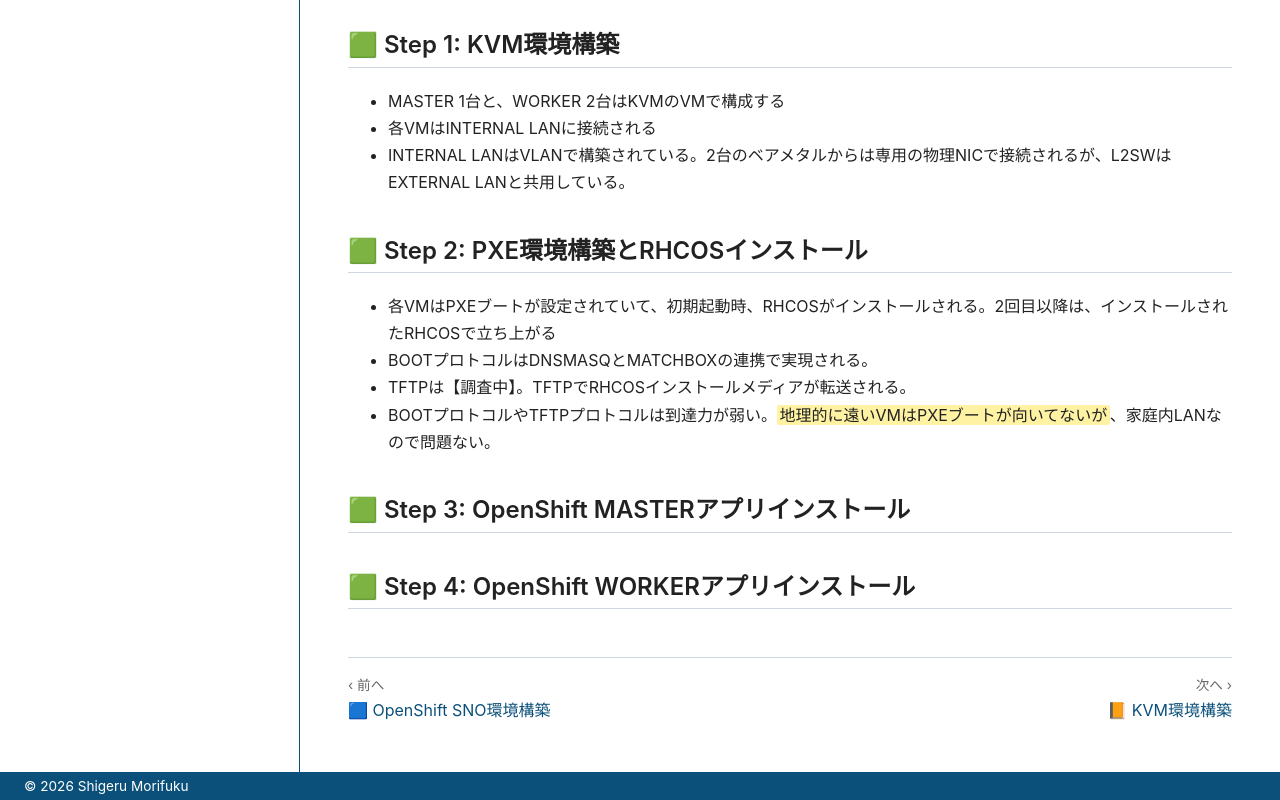
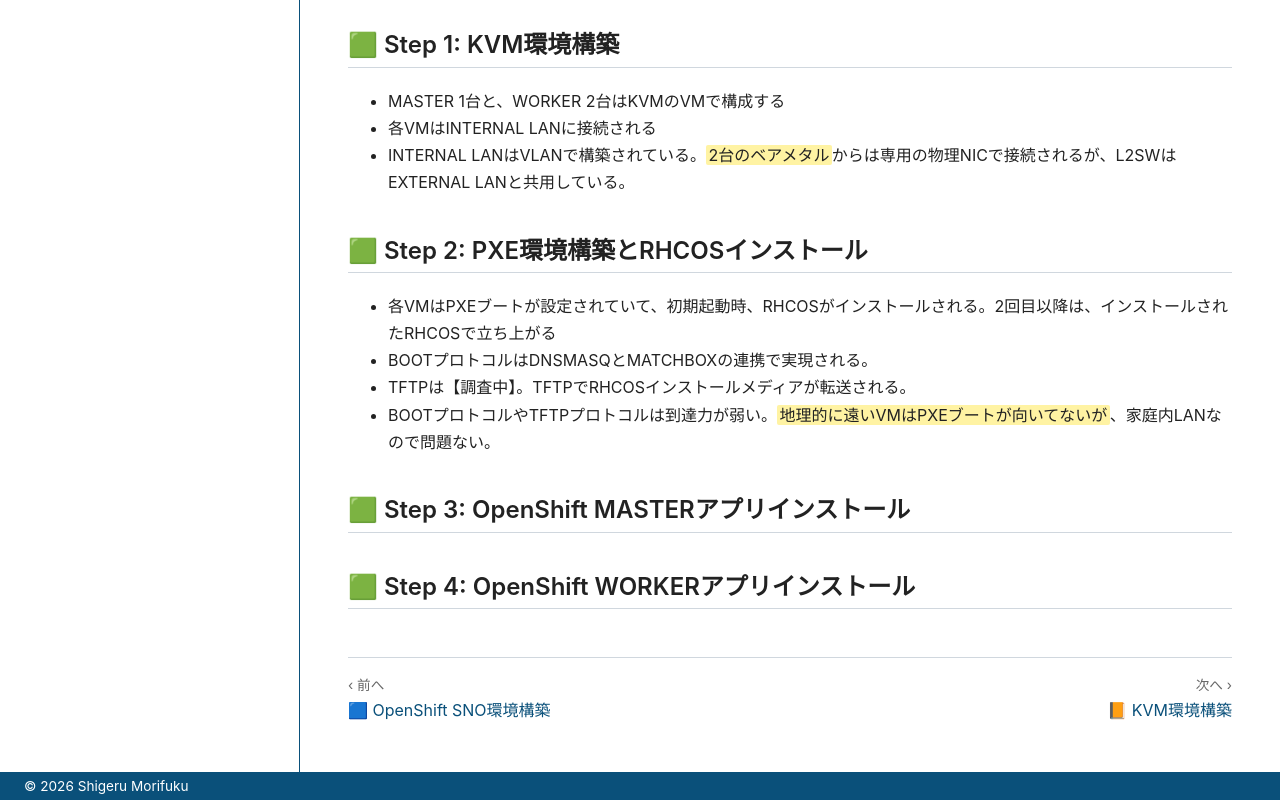
Before and after one commit to morifuku/Wiki, a plain HTML site: page docs/5Gデモ構築/OpenShift環境構築/00 📙 概要.html in a window 1280 px wide. Shown: the part 924-1724 px from the top of the page. Drawn offline with Linux system fonts and the light colour scheme.

Commit message:
update from pc25

```diff
--- a/docs/5Gデモ構築/OpenShift環境構築/00 📙 概要.html
+++ b/docs/5Gデモ構築/OpenShift環境構築/00 📙 概要.html
@@ -114,7 +114,7 @@
 <ul class="simple">
 <li><p>MASTER 1台と、WORKER 2台はKVMのVMで構成する</p></li>
 <li><p>各VMはINTERNAL LANに接続される</p></li>
-<li><p>INTERNAL LANはVLANで構築されている。2台のベアメタルからは専用の物理NICで接続されるが、L2SWはEXTERNAL LANと共用している。</p></li>
+<li><p>INTERNAL LANはVLANで構築されている。<mark>2台のベアメタル</mark>からは専用の物理NICで接続されるが、L2SWはEXTERNAL LANと共用している。</p></li>
 </ul>
 </section>
 <section id="step-2-pxerhcos">
```
